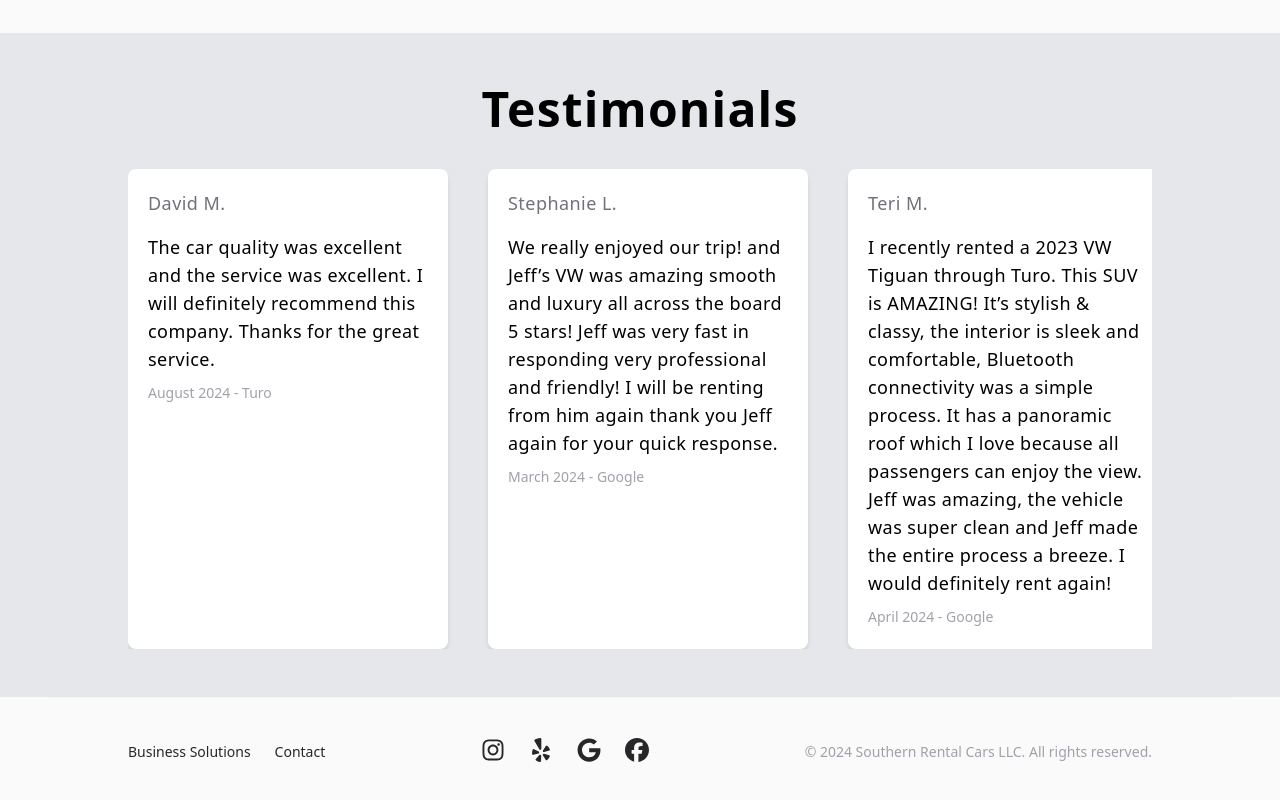
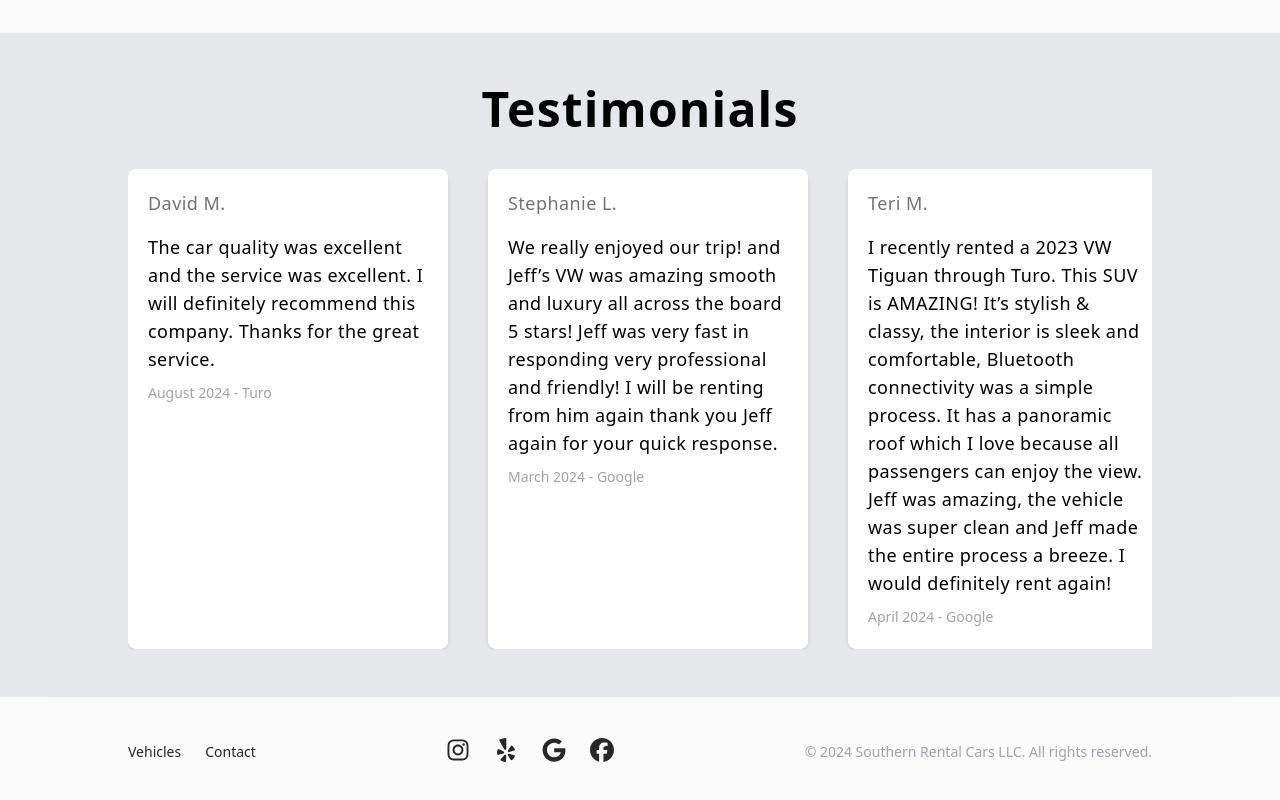
Before and after one commit to Southern-Rental-Cars/rental-cars, a Next.js app: page / in a window 1280 px wide. Shown: the part 2257-3057 px from the top of the page. Built offline with nearby package versions, Linux system fonts and the light colour scheme.

Commit message:
remove business link

```diff
--- a/src/components/Footer.tsx
+++ b/src/components/Footer.tsx
@@ -33,8 +33,8 @@ export function Footer() {
           <ContainerInner>
             <div className="flex flex-col items-center justify-between gap-6 sm:flex-row">
               <div className="flex flex-wrap justify-center gap-x-6 gap-y-1 text-sm font-medium text-zinc-800 dark:text-zinc-200">
-                {/* <NavLink href="/vehicles">Book Vehicle</NavLink> */}
-                <NavLink href="/business-solutions">Business Solutions</NavLink>
+                <NavLink href="/vehicles">Vehicles</NavLink>
+                {/* <NavLink href="/business-solutions">Business Solutions</NavLink> */}
                 <NavLink href="/contact">Contact</NavLink>
               </div>
               <div className="flex gap-6">
```
